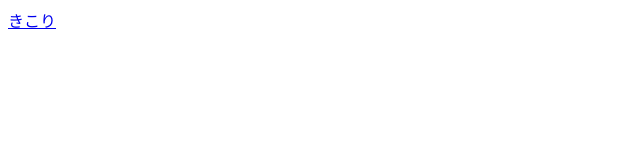
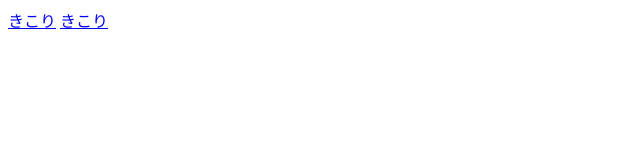
Before and after one commit to house-nonomura/house-nonomura.github.io, a plain HTML site: page index.html in a window 1280 px wide. Shown: the full height of the page, 0-640 px from the left. Drawn offline with Linux system fonts and the light colour scheme.

Commit message:
Update index.html

```diff
--- a/index.html
+++ b/index.html
@@ -6,5 +6,6 @@
 </head>
 <body>
   <a href="Woodcutter/index.html">きこり</a>
+  <a href="MazeWebGL/index.html">きこり</a>
 </body>
 </html>
```
